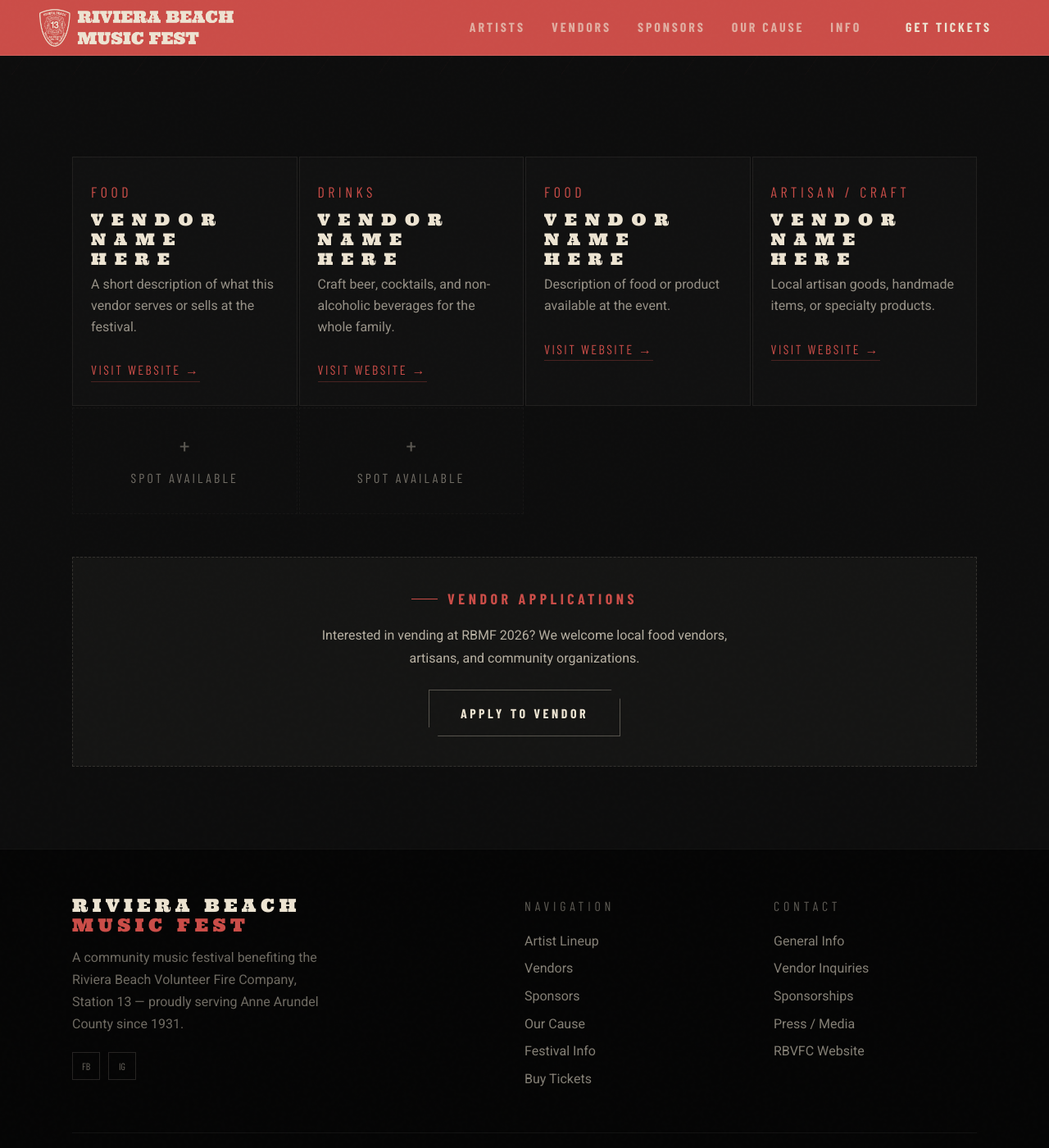
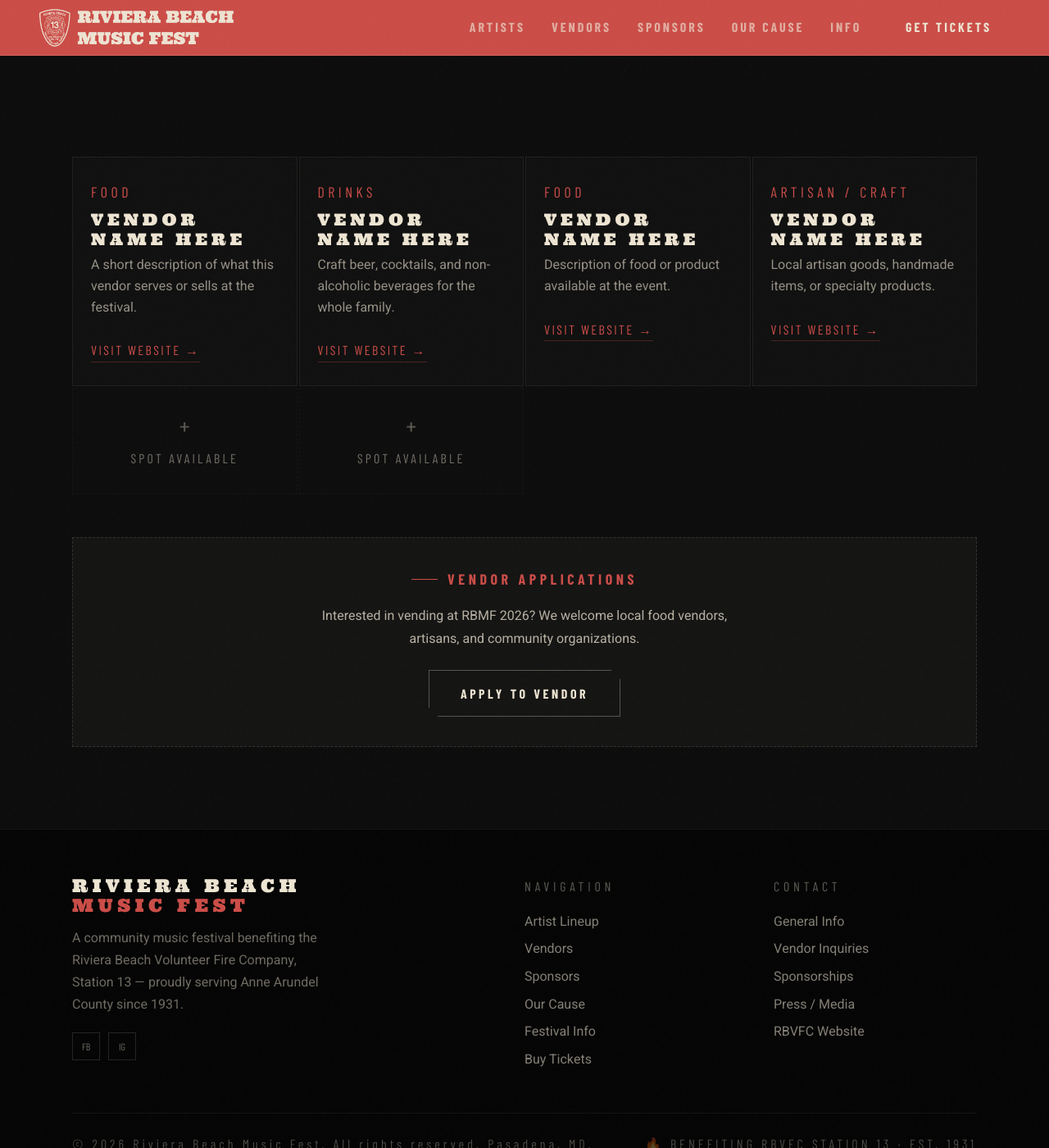
Before and after one commit to RBVFC/rbmf, a Jekyll site: the page built from vendors/index.html, in a window 1280 px wide and 1400 px high, scrolled down 321 px. Shown: the whole window at 82% size. Built offline with Jekyll 4.4.1, drawn with Linux system fonts in a browser that asks for light colours; some web fonts are replaced.

Commit message:
Update main.css (#106)

```diff
--- a/assets/css/main.css
+++ b/assets/css/main.css
@@ -851,7 +851,7 @@
   font-family: var(--font-display);
   font-size: 20px;
   text-transform: uppercase;
-  letter-spacing: 0.50em;
+  letter-spacing: 0.25em;
   color: var(--cream);
   margin-bottom: 7px;
   line-height: 1.2;
```
